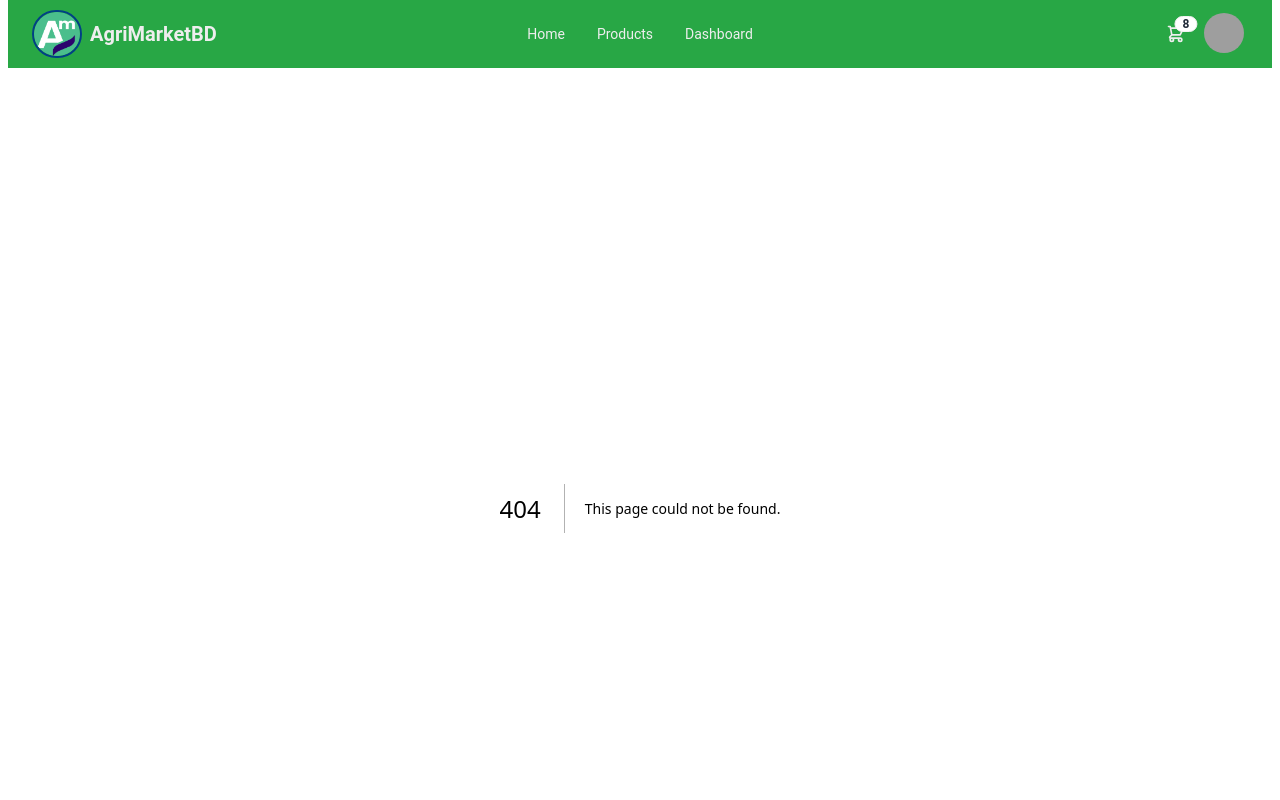
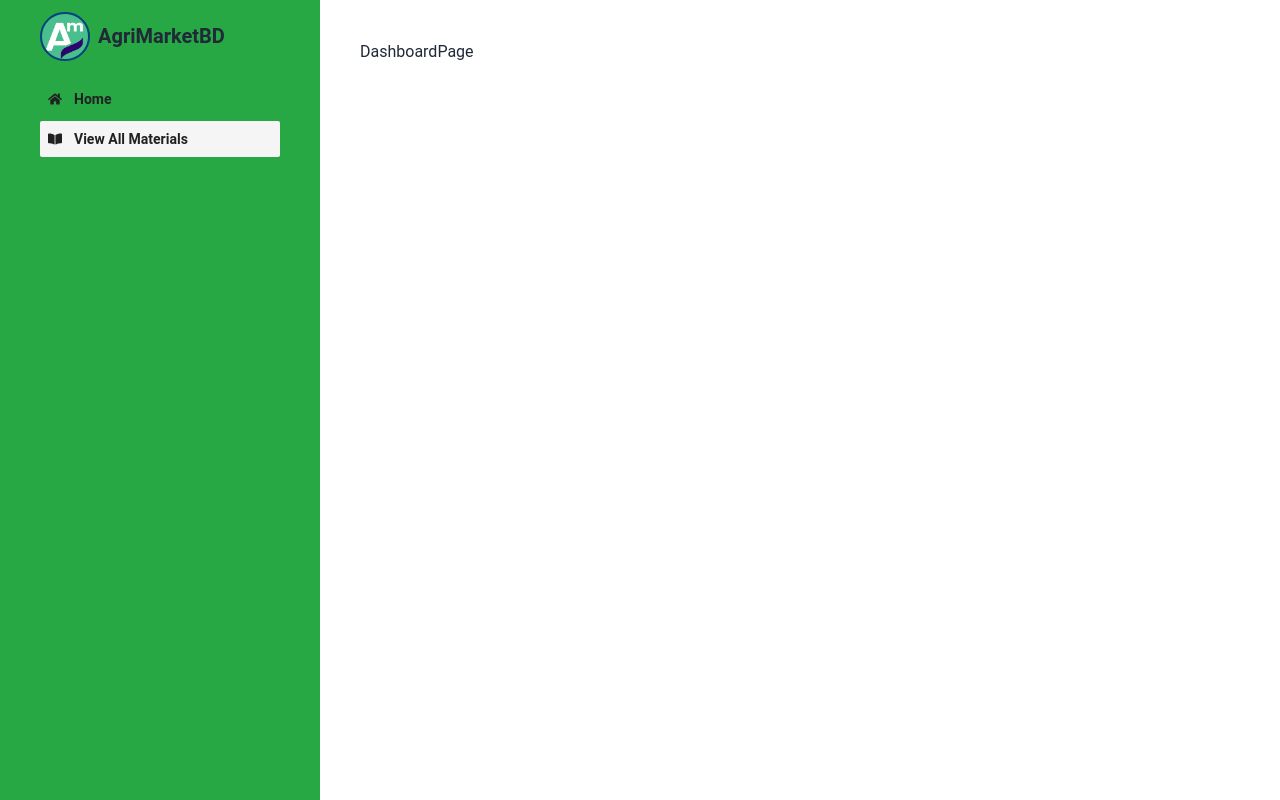
Before and after one commit to mstsurnalyakter/agri_market, a Next.js app: page /dashboard in a window 1280 px wide. Before the commit this address had no page. Shown: the top 800 px of the page. Built offline with nearby package versions, Linux system fonts and the light colour scheme; grey boxes are pictures that could not be loaded.

Commit message:
design:dashboard layout

```diff
--- a/package.json
+++ b/package.json
@@ -9,12 +9,15 @@
     "lint": "next lint"
   },
   "dependencies": {
+    "@heroicons/react": "^2.1.5",
     "@material-tailwind/react": "^2.1.10",
     "mongodb": "^6.9.0",
     "next": "14.2.15",
     "next-auth": "^4.24.8",
     "react": "^18",
     "react-dom": "^18",
+    "react-hot-toast": "^2.4.1",
+    "react-icons": "^5.3.0",
     "swiper": "^11.1.14"
   },
   "devDependencies": {
--- /dev/null
+++ b/src/app/dashboard/layout.tsx
@@ -0,0 +1,19 @@
+import Sidebar from "@/components/Dashboard/Sidebar";
+import React from "react";
+
+const DashboardLayout = ({
+  children,
+}: Readonly<{
+  children: React.ReactNode;
+}>) => {
+  return (
+    <div className="grid grid-cols-1  lg:grid-cols-8 mx-auto max-w-7xl">
+      <div className="lg:col-span-2">
+        <Sidebar />
+      </div>
+      <div className="lg:col-span-6 space-y-20 ml-10 mt-10 ">{children}</div>
+    </div>
+  );
+};
+
+export default DashboardLayout;
--- /dev/null
+++ b/src/app/dashboard/page.tsx
@@ -0,0 +1,10 @@
+
+import React from 'react'
+
+const DashboardPage = () => {
+  return (
+    <div>DashboardPage</div>
+  )
+}
+
+export default DashboardPage
--- a/src/app/layout.tsx
+++ b/src/app/layout.tsx
@@ -1,8 +1,8 @@
+
 import type { Metadata } from "next";
 import localFont from "next/font/local";
 import "./globals.css";
-import NavBar from "@/components/shared/NavBar";
-import Footer from "@/components/shared/Footer";
+
 
 const geistSans = localFont({
   src: "./fonts/GeistVF.woff",
@@ -25,19 +25,16 @@ export default function RootLayout({
 }: Readonly<{
   children: React.ReactNode;
 }>) {
+
   return (
     <html lang="en" data-theme="agriMarket">
       <head>
         <link rel="icon" href="/favicon.png" sizes="any" />
       </head>
       <body
-        className={`${geistSans.variable} ${geistMono.variable} antialiased mx-auto max-w-7xl font-poppins px-2`}
+        className={`${geistSans.variable} ${geistMono.variable} antialiased `}
       >
-        <NavBar />
-        <main className="mt-10 mb-10 min-h-[calc(100vh-368px)]">
           {children}
-        </main>
-        <Footer />
       </body>
     </html>
   );
--- /dev/null
+++ b/src/components/Dashboard/Sidebar.tsx
@@ -0,0 +1,157 @@
+"use client"
+
+// import List from "../../Shared/List/List";
+import { FaBookOpen, FaHome } from "react-icons/fa";
+// import NavLinks from "../Student/NavLinks/NavLinks";
+// import { Link } from "react-router-dom";
+// import logo from "/logo.png";
+import logo from "../../../public/logo.png"
+
+import { Bars3Icon, XMarkIcon } from "@heroicons/react/24/outline";
+import { useEffect, useState } from "react";
+import { Collapse, IconButton } from "@material-tailwind/react";
+// import TutorNavLinks from "../Tutor/NavLinks/NavLinks";
+// import AdminNavLinks from "../Admin/NavLinks/NavLinks";
+// import useRole from "../../../hooks/useRole";
+// import LoadingSpinner from "../../Shared/LoadingSpinner/LoadingSpinner";
+// import useAuth from "../../../hooks/useAuth";
+// import toast from "react-hot-toast";
+import Link from "next/link";
+import Image from "next/image";
+import NavLinks from "./farmer/NavLinks";
+import List from "../shared/List";
+
+export const SideBarItem = () => {
+//   const { user, logOut } = useAuth();
+
+//   const { role, isLoading } = useRole();
+const role = "farmer";
+//   const handleLogOut = async () => {
+//     try {
+//       await logOut();
+//     } catch (error) {
+//       toast.error(error.message);
+//     }
+//   };
+
+//   if (isLoading) return <LoadingSpinner />;
+
+  return (
+    <div className="flex flex-col justify-between   p-3  lg:min-h-screen bg-primary items-center">
+      <div className="space-y-3">
+        {/* <Link
+          href={"/"}
+          className="flex items-center justify-center gap-1  pb-3 border-b-2 text-gray-900"
+        >
+          <Image className="w-12 rounded-full " src={logo} alt="" />
+          <span className="mt-3 font-extrabold text-xl">LearnEnglish</span>
+        </Link> */}
+        <Link href={"/"} className="text-xl font-bold flex items-center gap-2">
+          <Image
+            className="rounded-full border-2 border-secondary"
+            src={logo}
+            width={50}
+            height={50}
+            alt="Logo"
+          />
+          <span>AgriMarketBD</span>
+        </Link>
+        {/*  */}
+        <div className="flex-1">
+          <ul className="pt-2 pb-4 space-y-1 text-sm">
+            <List label="Home" address="/" icon={FaHome} />
+            <List
+              label="View All Materials"
+              address="/dashboard"
+              icon={FaBookOpen}
+            />
+
+            {role === "farmer" && <NavLinks />}
+            {/* {role === "businessOwner" && <TutorNavLinks />}
+            {role === "admin" && <AdminNavLinks />} */}
+          </ul>
+        </div>
+      </div>
+      {/* <div></div> */}
+      <div>
+        {/* <div className="flex items-center p-2 mt-12 space-x-4 justify-self-end">
+          <img
+            src={user?.photoURL}
+            alt=""
+            className="w-12 h-12 rounded-lg dark:bg-gray-500"
+          />
+          <div>
+            <h2 className="text-lg font-semibold">{user?.displayName}</h2>
+            <span className="flex items-center space-x-1">
+              <a
+                rel="noopener noreferrer"
+                href="#"
+                className="text-xs hover:underline dark:text-gray-600"
+              >
+                View profile
+              </a>
+            </span>
+          </div>
+        </div> */}
+        {/* llllllllllllllllll */}
+        {/* <div onClick={() => handleLogOut()} className="rounded-sm">
+          <a
+            rel="noopener noreferrer"
+            href="#"
+            className="flex items-center p-2 space-x-3 rounded-md"
+          >
+            <svg
+              xmlns="http://www.w3.org/2000/svg"
+              viewBox="0 0 512 512"
+              className="w-5 h-5 fill-current dark:text-gray-600"
+            >
+              <path d="M440,424V88H352V13.005L88,58.522V424H16v32h86.9L352,490.358V120h56V456h88V424ZM320,453.642,120,426.056V85.478L320,51Z"></path>
+              <rect width="32" height="64" x="256" y="232"></rect>
+            </svg>
+            <span>Logout</span>
+          </a>
+        </div> */}
+        {/* llllllllllllllllll */}
+      </div>
+      {/* <div></div> */}
+    </div>
+  );
+};
+
+const Sidebar = () => {
+  const [openNav, setOpenNav] = useState(false);
+
+  useEffect(() => {
+    window.addEventListener(
+      "resize",
+      () => window.innerWidth >= 960 && setOpenNav(false)
+    );
+  }, []);
+
+  return (
+    <div className="">
+      <div className="hidden lg:block">
+        <SideBarItem />
+      </div>
+
+      <IconButton
+        variant="text"
+        color="blue-gray"
+        className="lg:hidden ml-12"
+        onClick={() => setOpenNav(!openNav)}
+      >
+        {openNav ? (
+          <XMarkIcon className="h-6 w-6 " strokeWidth={2} />
+        ) : (
+          <Bars3Icon className="h-6 w-6" strokeWidth={2} />
+        )}
+      </IconButton>
+
+      <Collapse open={openNav}>
+        <SideBarItem />
+      </Collapse>
+    </div>
+  );
+};
+
+export default Sidebar;
--- /dev/null
+++ b/src/components/Dashboard/farmer/NavLinks.tsx
@@ -0,0 +1,27 @@
+"use client"
+
+import { List } from "@material-tailwind/react";
+import { FaBookmark } from "react-icons/fa";
+import { FaPen } from "react-icons/fa6";
+import { IoDocument } from "react-icons/io5";
+// import List from "../../../Shared/List/List";
+
+const NavLinks = () => {
+  return (
+    <>
+      <List
+        label="Booked Session"
+        address="/dashboard/booked-session"
+        icon={FaBookmark}
+      />
+      <List label="Create Note" address="/dashboard/create-note" icon={FaPen} />
+      <List
+        label="Manage Notes"
+        address="/dashboard/manage-notes"
+        icon={IoDocument}
+      />
+    </>
+  );
+};
+
+export default NavLinks;
--- a/src/components/HomePage/HomePage.tsx
+++ b/src/components/HomePage/HomePage.tsx
@@ -2,15 +2,21 @@ import React from 'react'
 import Banner from './Banner'
 import ProductCategories from './ProductCategories'
 import Testimonials from './Testimonials'
+import NavBar from '../shared/NavBar'
+import Footer from '../shared/Footer'
 
 const HomePage = () => {
   return (
-    <div className='space-y-11'>
-        <Banner/>
-        <ProductCategories/>
-        <Testimonials/>
+    <div className="space-y-11">
+      <NavBar />
+      <main className="min-h-[calc(100vh-368px)] mx-auto max-w-7xl font-poppins px-2 space-y-11">
+        <Banner />
+        <ProductCategories />
+        <Testimonials />
+      </main>
+      <Footer />
     </div>
-  )
+  );
 }
 
 export default HomePage
--- a/src/components/shared/Footer.tsx
+++ b/src/components/shared/Footer.tsx
@@ -5,9 +5,13 @@ import React from 'react'
 
 const Footer = () => {
   return (
-    <footer className="footer bg-primary p-10 text-gray-200">
+    <div className="bg-primary">
+      <footer className="footer mx-auto max-w-7xl font-poppins  px-2 py-10 text-gray-200">
         <aside>
-        <Link href={"/"} className="text-xl font-bold flex items-center gap-2">
+          <Link
+            href={"/"}
+            className="text-xl font-bold flex items-center gap-2"
+          >
             <Image
               className="rounded-full border-2 border-secondary"
               src={logo}
@@ -39,6 +43,7 @@ const Footer = () => {
           <a className="link link-hover">Cookie policy</a>
         </nav>
       </footer>
+    </div>
     // <div>Footer</div>
   );
 }
--- /dev/null
+++ b/src/components/shared/List.tsx
@@ -0,0 +1,31 @@
+"use client"
+import Link from "next/link";
+import { usePathname } from "next/navigation";
+import React from "react";
+
+// Define prop types with TypeScript interface
+interface ListProps {
+  label: string;
+  address: string;
+  icon: React.ComponentType; // This ensures `Icon` is a valid React component
+}
+
+const List: React.FC<ListProps> = ({ label, address, icon: Icon }) => {
+    const pathName = usePathname();
+  return (
+    <li className="rounded-sm">
+      <Link
+        href={address}
+        // end
+        className={`flex items-center p-2 space-x-3 font-bold text-gray-900 rounded-md ${pathName===address ? "rounded-sm bg-gray-100" : ""
+          }`
+        }
+      >
+        <Icon />
+        <span>{label}</span>
+      </Link>
+    </li>
+  );
+};
+
+export default List;
--- a/src/components/shared/NavBar.tsx
+++ b/src/components/shared/NavBar.tsx
@@ -2,6 +2,7 @@ import Image from "next/image";
 import Link from "next/link";
 import logo from "../../../public/logo.png"
 import React from "react";
+
 
 const NavBar = () => {
 
@@ -21,7 +22,8 @@ const NavBar = () => {
   ]
 
   return (
-    <div className="navbar bg-primary px-6 text-gray-200">
+    <nav className="bg-primary">
+      <div className="navbar  px-2 text-gray-200  mx-auto max-w-7xl font-poppins">
         <div className="navbar-start">
           <div className="dropdown">
             <div tabIndex={0} role="button" className="btn btn-ghost lg:hidden">
@@ -52,8 +54,17 @@ const NavBar = () => {
             </ul>
           </div>
 
-        <Link href={"/"} className="text-xl font-bold flex items-center gap-2">
-        <Image className="rounded-full border-2 border-secondary" src={logo} width={50} height={50} alt="Logo" />
+          <Link
+            href={"/"}
+            className="text-xl font-bold flex items-center gap-2"
+          >
+            <Image
+              className="rounded-full border-2 border-secondary"
+              src={logo}
+              width={50}
+              height={50}
+              alt="Logo"
+            />
             <span>AgriMarketBD</span>
           </Link>
         </div>
@@ -88,7 +99,11 @@ const NavBar = () => {
         <div className="navbar-end">
           {/* <a className="btn">Button</a> */}
           <div className="dropdown dropdown-end">
-          <div tabIndex={0} role="button" className="btn btn-ghost btn-circle">
+            <div
+              tabIndex={0}
+              role="button"
+              className="btn btn-ghost btn-circle"
+            >
               <div className="indicator">
                 <svg
                   xmlns="http://www.w3.org/2000/svg"
@@ -115,7 +130,9 @@ const NavBar = () => {
                 <span className="text-lg font-bold">8 Items</span>
                 <span className="text-info">Subtotal: $999</span>
                 <div className="card-actions">
-                <button className="btn btn-primary btn-block">View cart</button>
+                  <button className="btn btn-primary btn-block">
+                    View cart
+                  </button>
                 </div>
               </div>
             </div>
@@ -154,6 +171,7 @@ const NavBar = () => {
           {/* <a className="btn">Button</a> */}
         </div>
       </div>
+    </nav>
   );
 };
 
```
Also changed, not shown: public/test-img copy.webp (added), 1 other file (tests, documents, lock files or other folders). Lines whose indentation alone changed are shown as unchanged.
